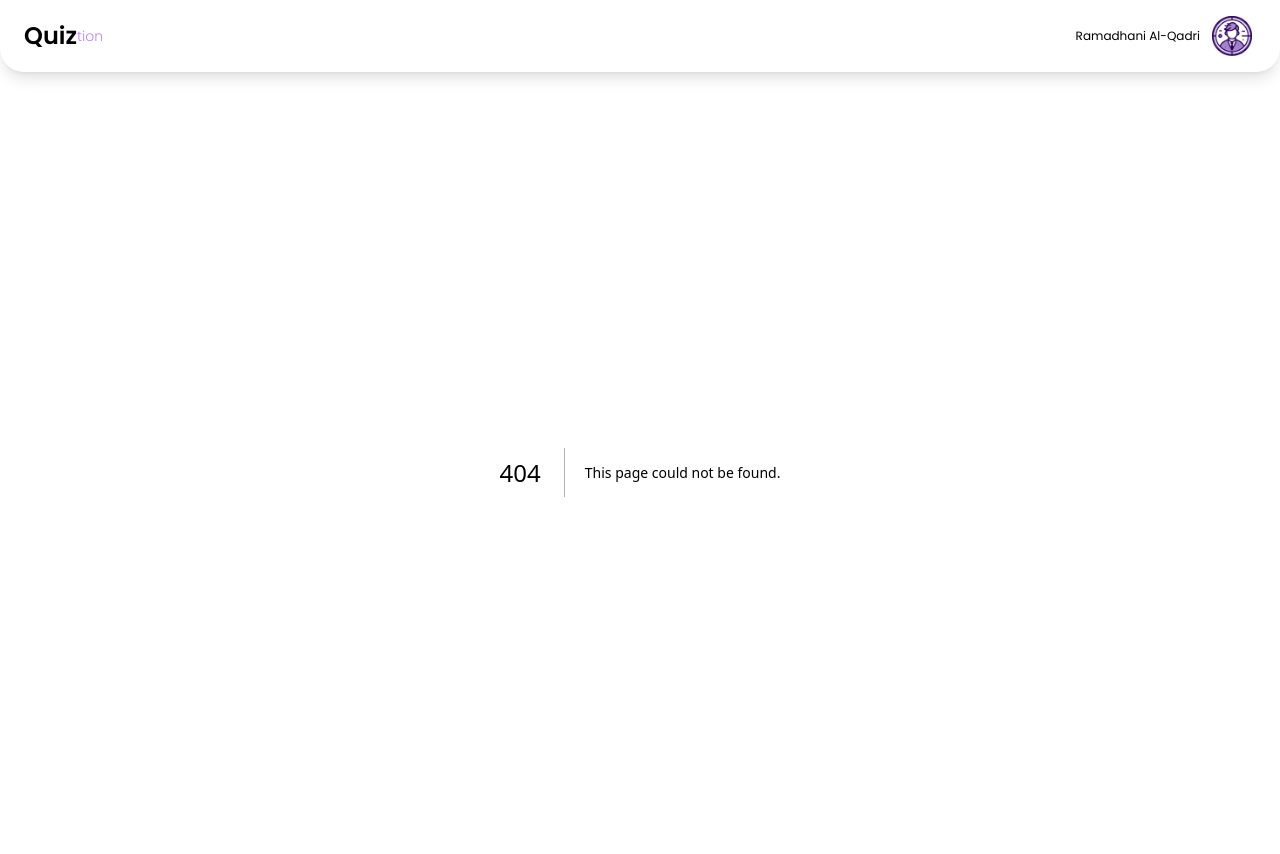
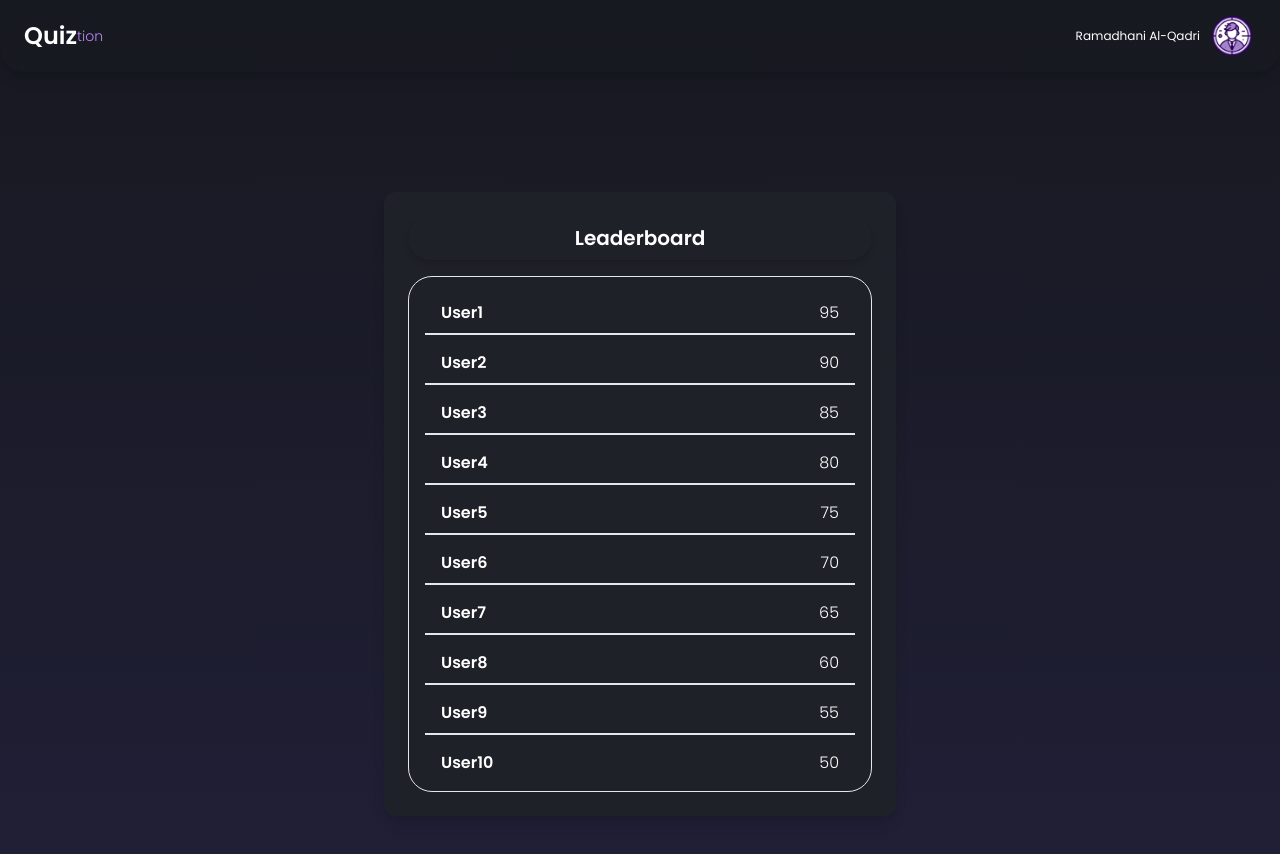
Before and after one commit to Scalable-Group-6/Quiz-App, a Next.js app: page /leaderboard in a window 1280 px wide. Before the commit this address had no page. Shown: the top 854 px of the page. Built offline with nearby package versions, Linux system fonts and the light colour scheme.

Commit message:
leaderboard

```diff
--- /dev/null
+++ b/app/(front)/leaderboard/page.tsx
@@ -0,0 +1,81 @@
+"use client";
+
+import { useState, useEffect } from "react";
+
+const initialLeaderboardData = [
+  {
+    name: "User1",
+    score: 95,
+  },
+  {
+    name: "User2",
+    score: 90,
+  },
+  {
+    name: "User3",
+    score: 85,
+  },
+  {
+    name: "User4",
+    score: 80,
+  },
+  {
+    name: "User5",
+    score: 75,
+  },
+  {
+    name: "User6",
+    score: 70,
+  },
+  {
+    name: "User7",
+    score: 65,
+  },
+  {
+    name: "User8",
+    score: 60,
+  },
+  {
+    name: "User9",
+    score: 55,
+  },
+  {
+    name: "User10",
+    score: 50,
+  },
+];
+
+export default function Leaderboard() {
+  const [leaderboardData, setLeaderboardData] = useState(initialLeaderboardData);
+
+  useEffect(() => {
+    setLeaderboardData(initialLeaderboardData);
+  }, []);
+
+  return (
+    <div className="flex justify-center items-center min-h-screen bg-[#1F2128]-100">
+      <div className="lg:col-span-4 w-full max-w-lg bg-[#1F2128] p-6 rounded-xl shadow-lg ">
+        <div className="flex justify-center mb-4">
+          <div className="w-full flex items-center justify-center space-x-2 p-2 overflow-hidden bg-[#1F2128] rounded-3xl shadow-md">
+            <div className="grow">
+              <p className="text-center text-xl font-semibold text-white">Leaderboard</p>
+            </div>
+          </div>
+        </div>
+        <div className="py-2 px-4 bg-[#1F2128]-50 border border-gray-200 rounded-3xl mt-4">
+          {leaderboardData.map((user, index) => (
+            <div
+              key={index}
+              className={`flex justify-between items-center py-2 px-4 mt-2 ${
+                index === leaderboardData.length - 1 ? "" : "border-b-2 border-gray-200"
+              }`}
+            >
+              <p className="font-semibold">{user.name}</p>
+              <p className="font-light">{user.score}</p>
+            </div>
+          ))}
+        </div>
+      </div>
+    </div>
+  );
+}
```
